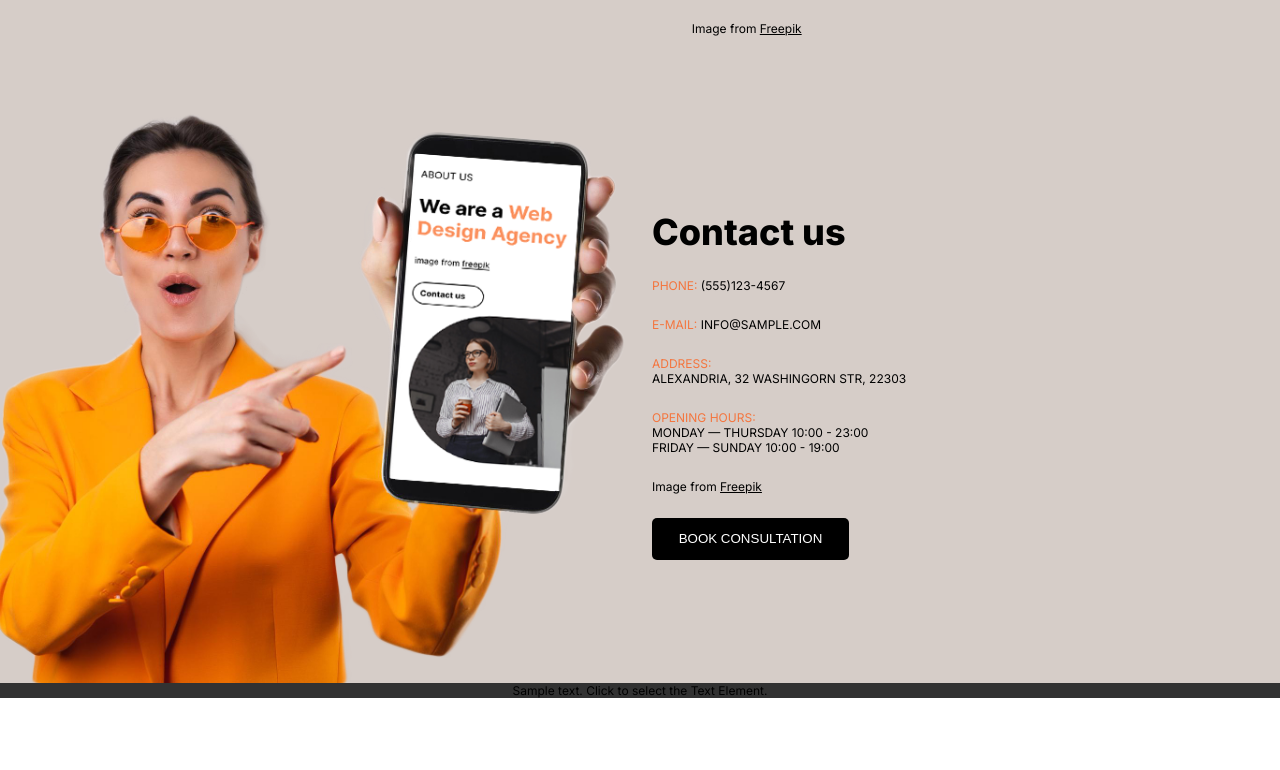
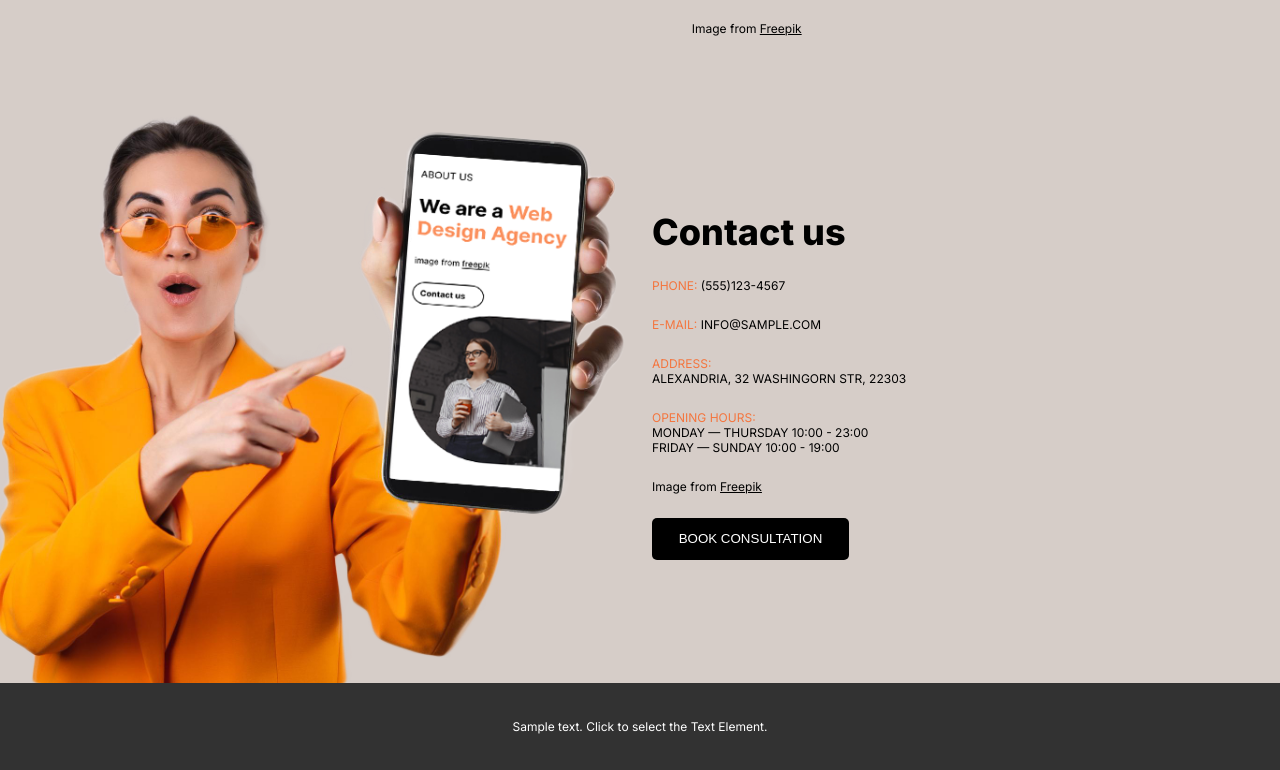
Before and after one commit to daile97/smax-test, a plain HTML site: page index.html in a window 1280 px wide. Shown: the part 5303-6073 px from the top of the page. Before the commit the page ends 6001 px from the top, so only its background shows below. Drawn offline with Linux system fonts and the light colour scheme; a web font is replaced by a local one.

Commit message:
add footer styling

```diff
--- a/styles.css
+++ b/styles.css
@@ -540,6 +540,9 @@ header button {
 /* 9. Footer */
 footer {
     background-color: var(--color-gray);
+    text-align: center;
+    padding: 3rem;
+    color: white;
 }
 
 /* ===== Responsive ===== */
@@ -586,6 +589,7 @@ footer {
     #btn-menu {
         display: block;
     }
+
     #close-btn {
         display: none;
     }
```
